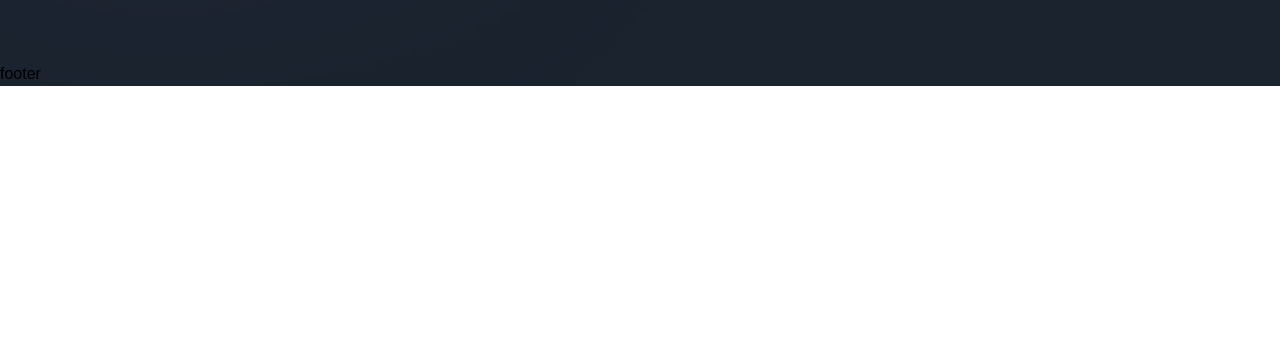
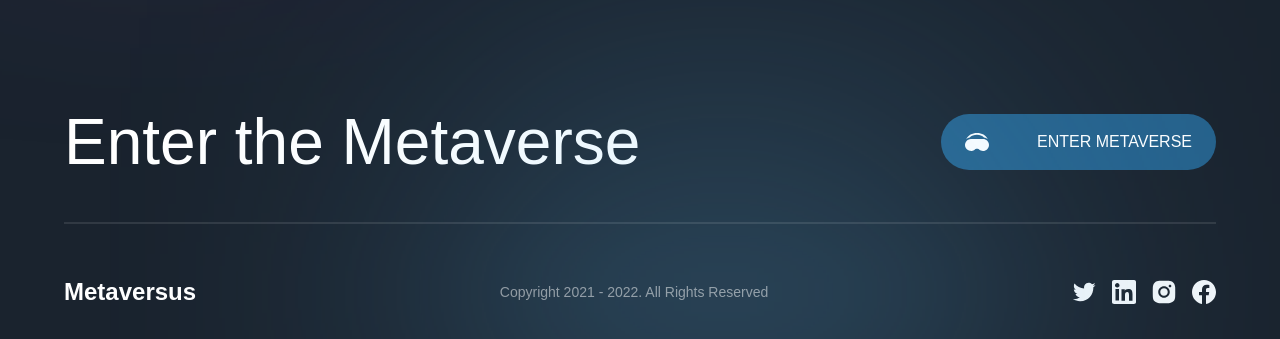
Before and after one commit to JacqueKajiya/motion-landingpage, a Next.js app: page / in a window 1280 px wide. Shown: the part 7013-7352 px from the top of the page. Before the commit the page ends 7099 px from the top, so only its background shows below. Built offline with nearby package versions, Linux system fonts and the light colour scheme; a web font is replaced by a local one.

Commit message:
feat: added Footer component

```diff
--- a/components/Footer.jsx
+++ b/components/Footer.jsx
@@ -1,9 +1,46 @@
 'use client';
 
+import { motion } from 'framer-motion';
+import { socials } from '../constants';
+
+import styles from '../styles';
+import { footerVariants } from '../utils/motion';
+
 const Footer = () => (
-  <footer>
-    footer
-  </footer>
+  <motion.footer
+    variants={footerVariants}
+    initial="hidden"
+    whileInView="show"
+    className={`${styles.xPaddings} py-8 relative`}
+  >
+    <div className="footer-gradient" />
+    <div className={`${styles.innerWidth} mx-auto flex flex-col gap-8`}>
+      <div className="flex items-center justify-between flex-wrap gap-5">
+        <h4 className="font-bolf md:text-[64px] text-[44px] text-white">Enter the Metaverse</h4>
+        <button type="button" className="flex items-center h-fit py-4 px-6 bg-[#25618b] rounded-[32px] gap-12">
+          <img src="/headset.svg" alt="headset" className="w-[24px] h-[24px] object-contain" />
+          <span className="font-normal text-[16px] text-white">ENTER METAVERSE </span>
+        </button>
+      </div>
+      <div className="flex flex-col">
+        <div className="mb-[50px] h-[2px] bg-white opacity-10" />
+        <div className="flex items-center justify-between flex-wrap gap-4">
+          <h4 className="font-extrabold text-[24px] text-white">Metaversus</h4>
+          <p className="font-normal text-[14px] text-white opacity-50"> Copyright 2021 - 2022. All Rights Reserved</p>
+          <div className="flex gap-4">
+            {socials.map((social) => (
+              <img key={social.name}
+                src={social.url}
+                alt={social.name}
+                className="w-[24px] h-[24px] object-contain cursor-pointer"
+              />
+            ))}
+
+          </div>
+        </div>
+      </div>
+    </div>
+  </motion.footer>
 );
 
 export default Footer;
```
